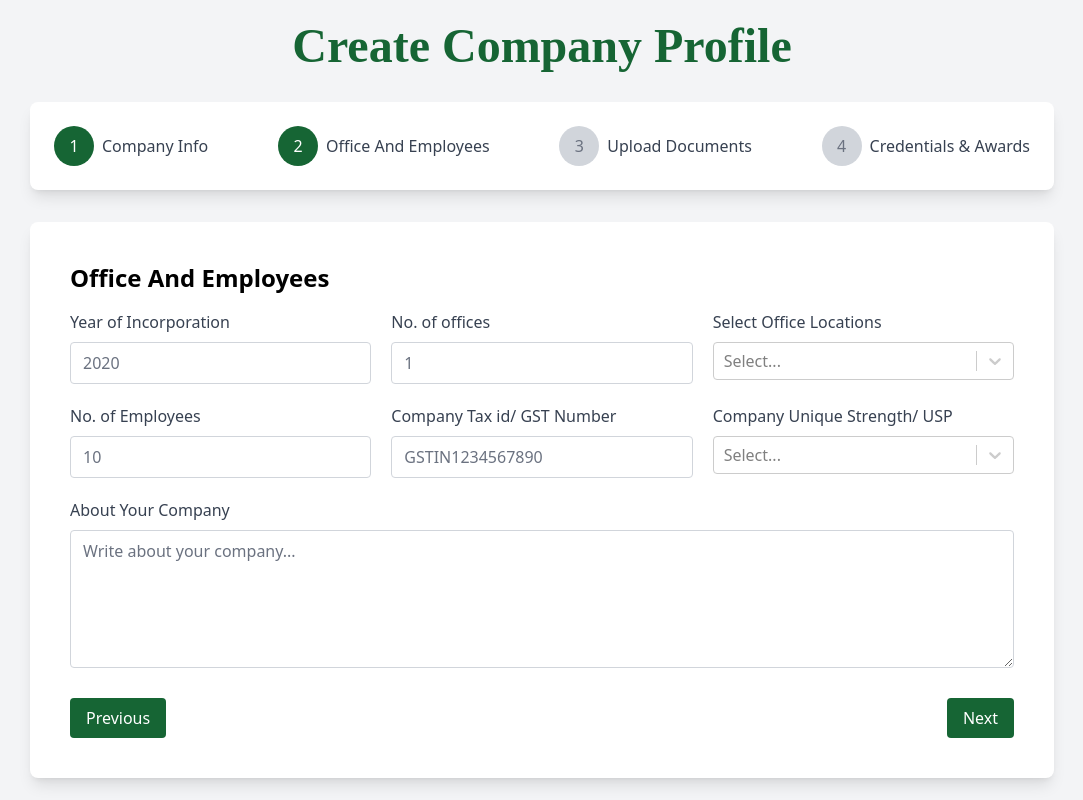
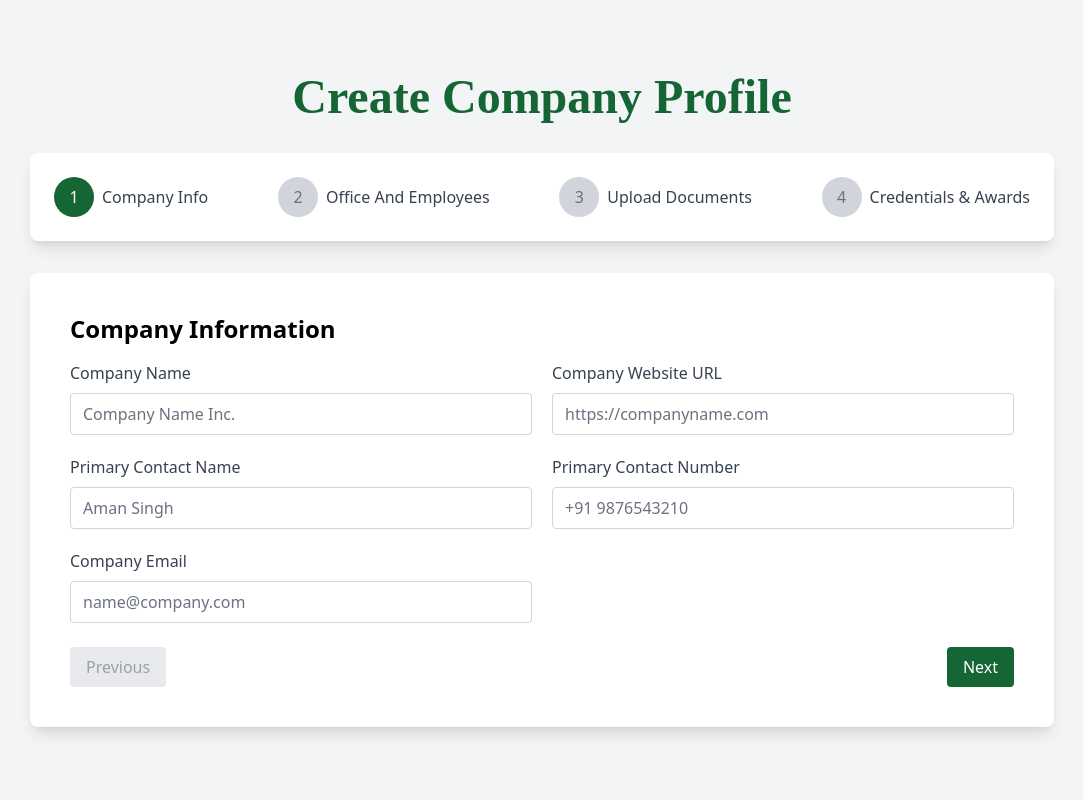
Before and after one commit to shivam-vishvakarma/frelancer-alpine, a Next.js app: page /onboarding/company in a window 1280 px wide. Shown: the whole page, without its empty margins (98-1181 px from the left). Built offline with nearby package versions, Linux system fonts and the light colour scheme.

Commit message:
code fixes

```diff
--- a/src/app/onboarding/company/page.tsx
+++ b/src/app/onboarding/company/page.tsx
@@ -12,7 +12,7 @@ import CreatableSelect from "react-select/creatable";
 
 export default function CompanyOnboardingPage() {
   const router = useRouter();
-  const [currentStep, setCurrentStep] = useState(2);
+  const [currentStep, setCurrentStep] = useState(1);
   const [locationOptions, setLocationOptions] = useState<City[]>();
   const [uspOptions, setUspOptions] = useState<Usp[]>();
   const [step1Data, setStep1Data] = useState({
```
